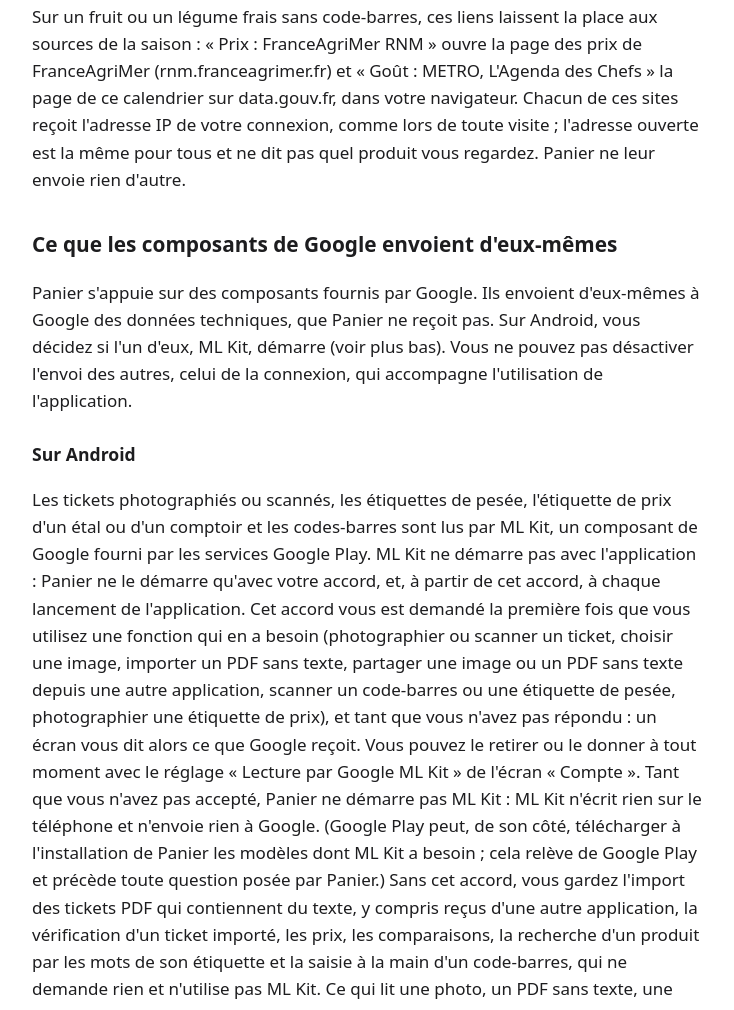
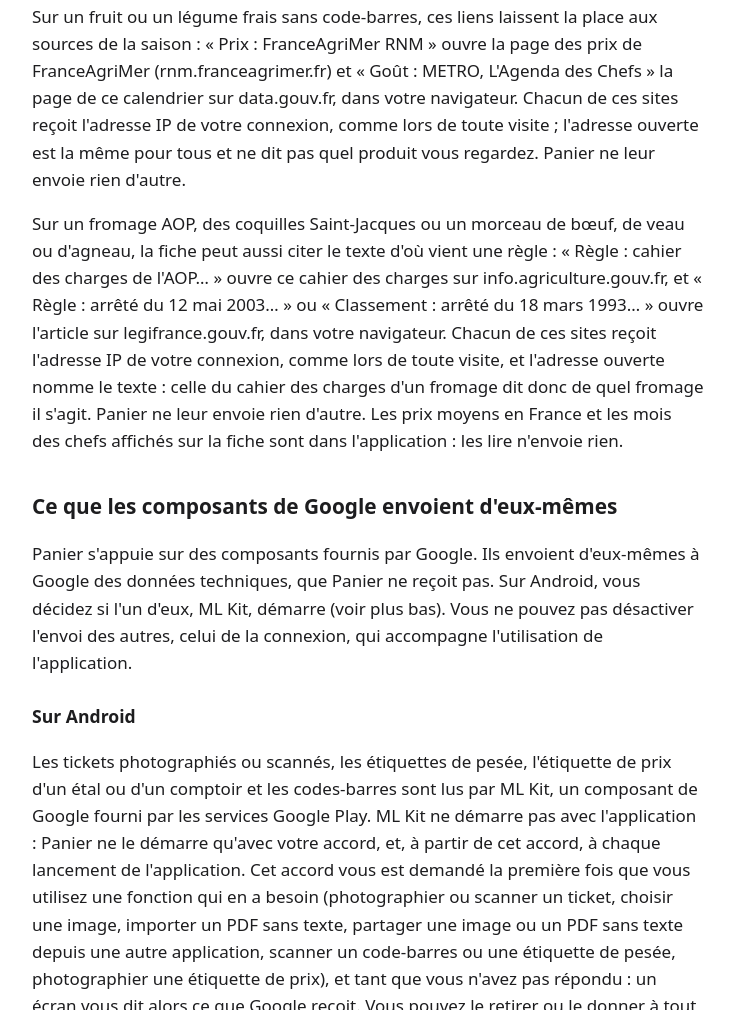
Before and after one commit to Kaviniprod/panier-privacy, a plain HTML site: page privacy-policy.html in a window 1280 px wide. Shown: the part 8642-9652 px from the top of the page, without its empty margins (272-1006 px from the left). Drawn offline with Linux system fonts and the light colour scheme.

Commit message:
Update the privacy pages

```diff
--- a/privacy-policy.html
+++ b/privacy-policy.html
@@ -54,6 +54,7 @@ button:disabled { opacity: .6; cursor: default; }
 <p>Comme toute requête sur internet, chaque envoi fait connaître à Open Food Facts le produit recherché et l'adresse IP de votre connexion, sans aucun identifiant de votre compte — et, à l'enregistrement d'un ticket, les produits achetés ensemble, ou, lors du passage unique décrit plus haut, ceux de votre liste ; ce qu'Open Food Facts en conserve relève de sa propre politique de confidentialité (world.openfoodfacts.org/privacy). Aucune date, aucune de vos photographies ne sont transmises, ni le magasin où vous avez acheté le produit, ni votre position ; aucun prix non plus, hors le cas décrit ci-dessus où vous indiqueriez comme code d'un produit celui d'une étiquette. Scanner un article depuis l'onglet Produits ou avec le bouton « Code-barres », pour retrouver l'un de vos produits, n'interroge Open Food Facts que si son code-barres n'est lié à aucun d'eux : le code est alors envoyé, pour vous proposer ceux de vos produits qui ressemblent au produit qu'Open Food Facts lui connaît, et n'est lié qu'à celui que vous choisissez et confirmez. Saisir un code-barres dans la recherche de l'onglet Produits n'interroge pas Open Food Facts : la recherche se fait sur le téléphone. Dans les deux cas, la page du produit retrouvé suit ensuite la règle ci-dessus.</p>
 <p>Les liens « Données Open Food Facts », « Soutenir Open Food Facts » et « L'ajouter sur Open Food Facts » ouvrent le site d'Open Food Facts dans votre navigateur : il reçoit l'adresse IP de votre connexion et, pour un produit, son code-barres, comme lors de toute visite. Panier ne lui envoie rien d'autre.</p>
 <p>Sur un fruit ou un légume frais sans code-barres, ces liens laissent la place aux sources de la saison : « Prix : FranceAgriMer RNM » ouvre la page des prix de FranceAgriMer (rnm.franceagrimer.fr) et « Goût : METRO, L'Agenda des Chefs » la page de ce calendrier sur data.gouv.fr, dans votre navigateur. Chacun de ces sites reçoit l'adresse IP de votre connexion, comme lors de toute visite ; l'adresse ouverte est la même pour tous et ne dit pas quel produit vous regardez. Panier ne leur envoie rien d'autre.</p>
+<p>Sur un fromage AOP, des coquilles Saint-Jacques ou un morceau de bœuf, de veau ou d'agneau, la fiche peut aussi citer le texte d'où vient une règle : « Règle : cahier des charges de l'AOP… » ouvre ce cahier des charges sur info.agriculture.gouv.fr, et « Règle : arrêté du 12 mai 2003… » ou « Classement : arrêté du 18 mars 1993… » ouvre l'article sur legifrance.gouv.fr, dans votre navigateur. Chacun de ces sites reçoit l'adresse IP de votre connexion, comme lors de toute visite, et l'adresse ouverte nomme le texte : celle du cahier des charges d'un fromage dit donc de quel fromage il s'agit. Panier ne leur envoie rien d'autre. Les prix moyens en France et les mois des chefs affichés sur la fiche sont dans l'application : les lire n'envoie rien.</p>
 <h2>Ce que les composants de Google envoient d'eux-mêmes</h2>
 <p>Panier s'appuie sur des composants fournis par Google. Ils envoient d'eux-mêmes à Google des données techniques, que Panier ne reçoit pas. Sur Android, vous décidez si l'un d'eux, ML Kit, démarre (voir plus bas). Vous ne pouvez pas désactiver l'envoi des autres, celui de la connexion, qui accompagne l'utilisation de l'application.</p>
 <h3>Sur Android</h3>
```
Also changed, not shown: privacy-policy.en.html (+1 -0 lines).
